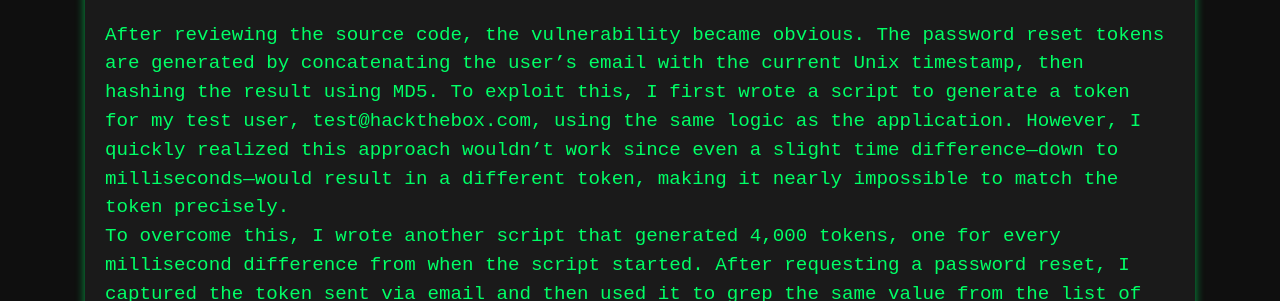
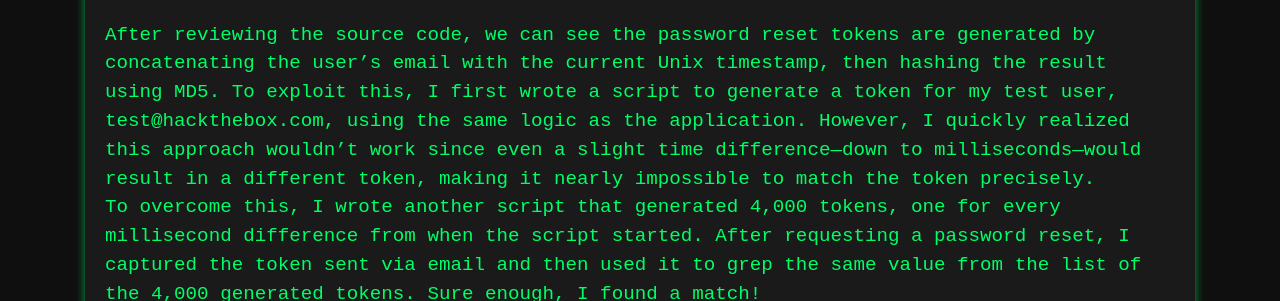
Before and after one commit to Turbul3nce/Turbul3nce.github.io, a Jekyll site: the page built from _pages/writeups/web/predictable.md, in a window 1280 px wide and 900 px high, scrolled down 3227 px, cut to the strip 236-537 px from the top of the window. Built offline with Jekyll 4.4.1, drawn with Linux system fonts in a browser that asks for light colours; nearby versions of some CDN libraries.

Commit message:
Update predictable.md

```diff
--- a/_pages/writeups/web/predictable.md
+++ b/_pages/writeups/web/predictable.md
@@ -37,7 +37,7 @@ The password reset process requires the user's email and reset token. When we cl
   <img src="https://i.imgflip.com/975zzm.jpg" title="Reset Token Received" width="85%" />
 </p>
 <br>
-After reviewing the source code, the vulnerability became obvious. The password reset tokens are generated by concatenating the user's email with the current Unix timestamp, then hashing the result using MD5. To exploit this, I first wrote a script to generate a token for my test user, test@hackthebox.com, using the same logic as the application. However, I quickly realized this approach wouldn't work since even a slight time difference—down to milliseconds—would result in a different token, making it nearly impossible to match the token precisely.
+After reviewing the source code, we can see the password reset tokens are generated by concatenating the user's email with the current Unix timestamp, then hashing the result using MD5. To exploit this, I first wrote a script to generate a token for my test user, test@hackthebox.com, using the same logic as the application. However, I quickly realized this approach wouldn't work since even a slight time difference—down to milliseconds—would result in a different token, making it nearly impossible to match the token precisely.
 <br>
 To overcome this, I wrote another script that generated 4,000 tokens, one for every millisecond difference from when the script started. After requesting a password reset, I captured the token sent via email and then used it to grep the same value from the list of the 4,000 generated tokens. Sure enough, I found a match!
 <br>
```
